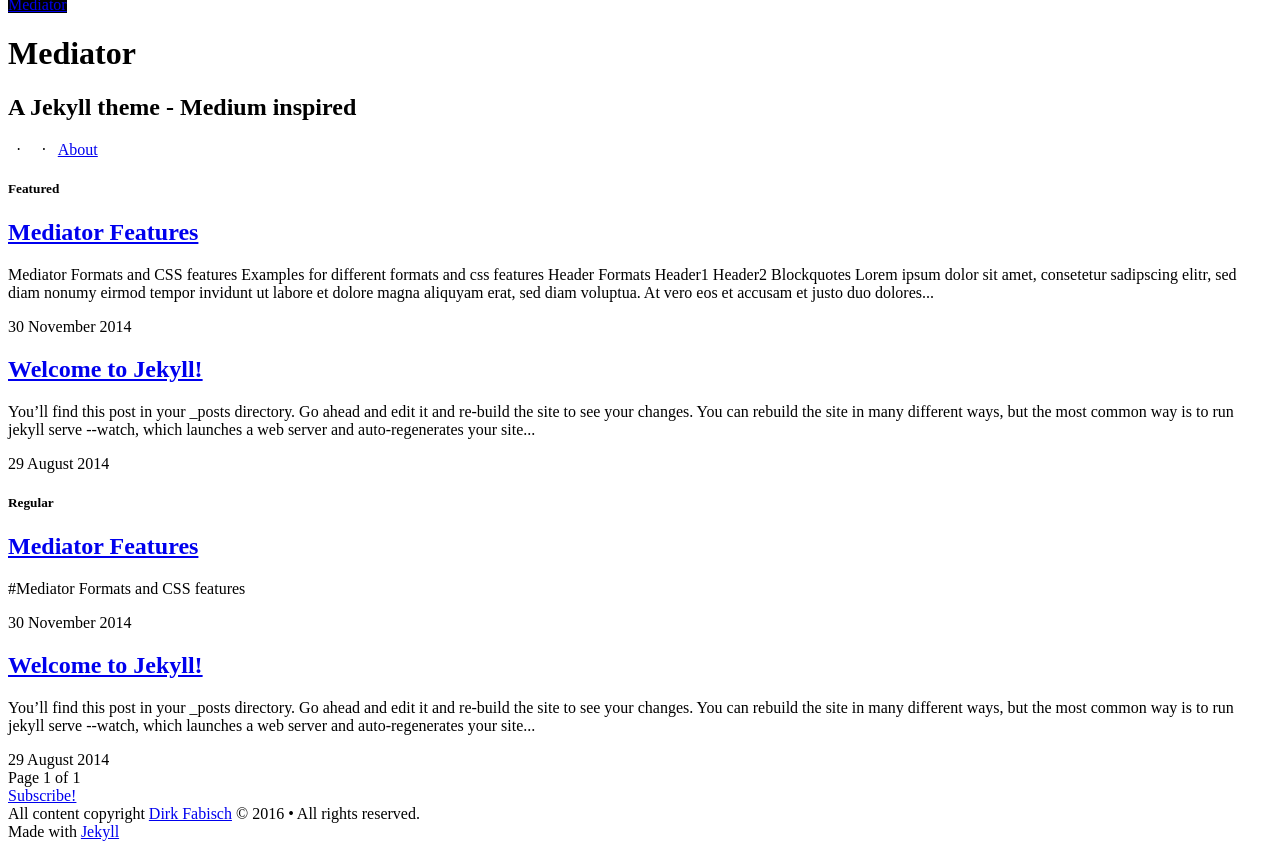
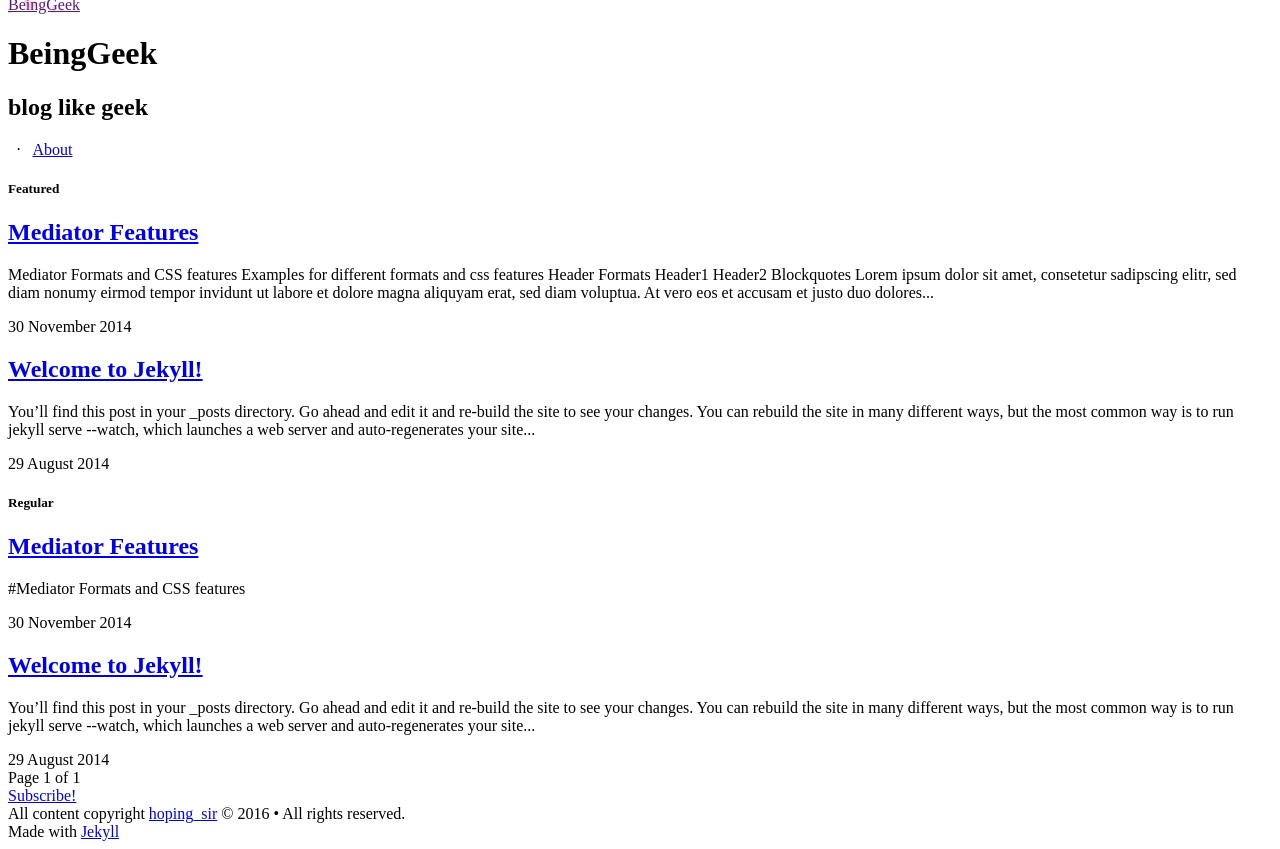
Before and after one commit to BlankSpace007/BlankSpace007.github.io, a Jekyll site: the page built from index.html, in a window 1280 px wide, cut to the strip 130-979 px from the top of the page. Built offline with Jekyll 4.4.1, drawn with Linux system fonts in a browser that asks for light colours; nearby versions of some CDN libraries; Markdown is read by kramdown in place of the engine named in the settings; the list of posts is cut into pages by our own code.

Commit message:
修改参数

```diff
--- a/_config.yml
+++ b/_config.yml
@@ -5,23 +5,23 @@
   - jemoji
 
 # Site settings
-title: "Mediator"
+title: "BeingGeek"
 description: > # this means to ignore newlines until "email:"
-   A Jekyll theme - Medium inspired
+   blog like geek
 
-email: a-mail@mail.mail
+email: 1059710422@qq.com
 #blog logo
 logo: "/assets/images/df_logo.jpg"
 # blog cover
 cover: "/assets/images/cA4aKEIPQrerBnp1yGHv_IMG_9534-3-2.jpg"
 
-name: 'Dirk Fabisch'
-author: 'Dirk Fabisch'
+name: 'hoping_sir'
+author: 'hoping_sir'
 author_image: "/assets/images/author.jpg"
 
 paginate:	5
 
-url: "http://myblog.***.***" # the base hostname & protocol for your site
+url: "" # the base hostname & protocol for your site
 baseurl: ""
 #used to display twitter cards
 twitter_handle: '@dirkfabisch'
@@ -32,7 +32,7 @@
 # social icons and sharing options
 social:
   - icon:	twitter
-    url:	https://twitter.com/dirkfabisch
+    url:
     desc: Follow me on twitter
     share_url: http://twitter.com/share
     share_title: ?text=
```
Also changed, not shown: assets/images/author.jpg, assets/images/df_logo.jpg.
